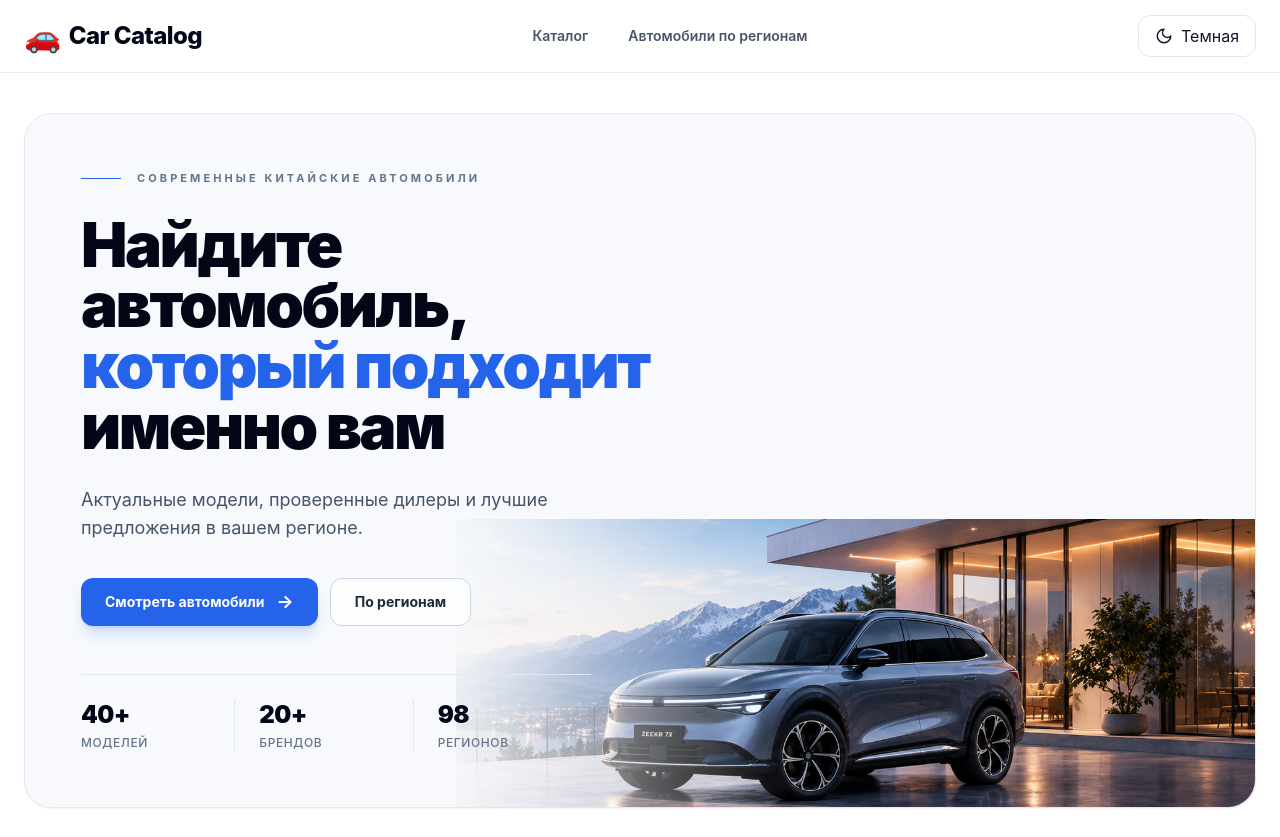
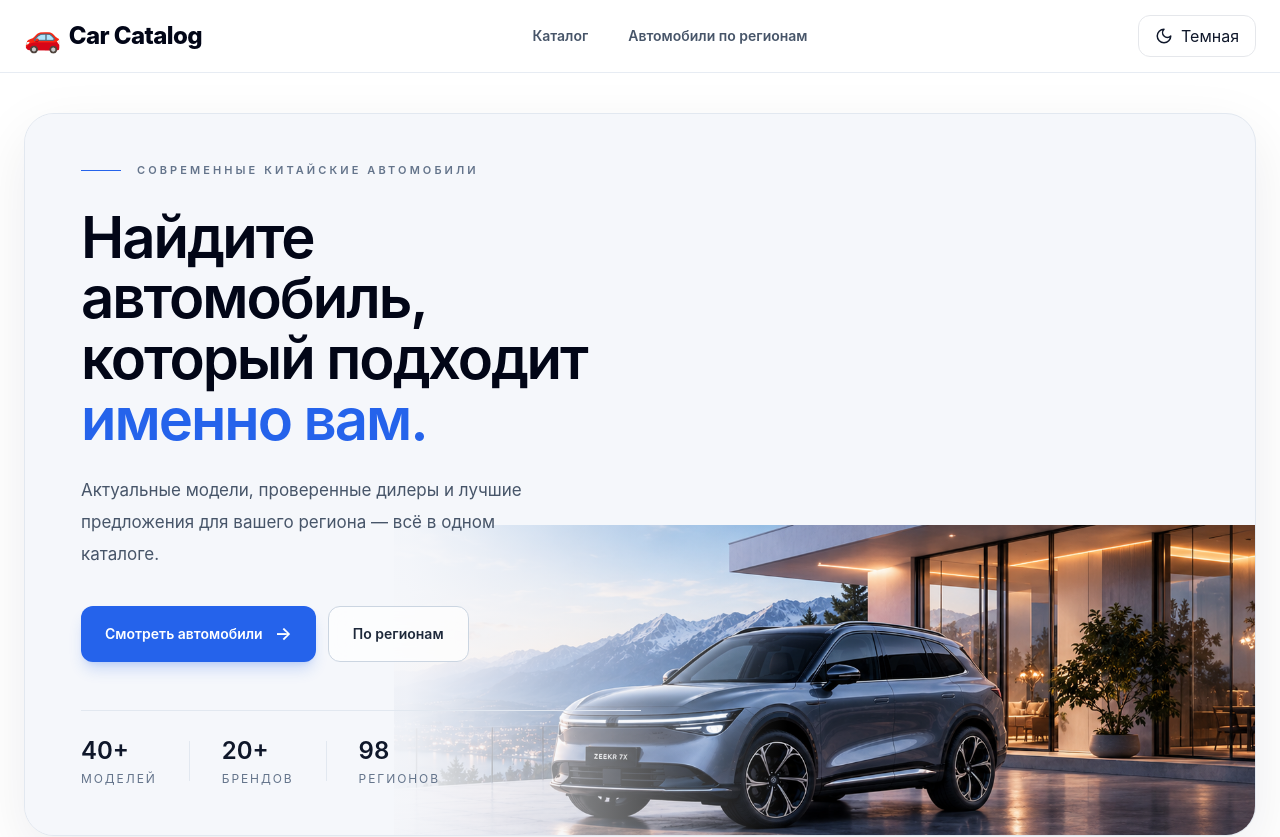
Before and after one commit to nevalyashka94/car-catalog, a React (Vite) app: page /#/ in a window 1280 px wide. Shown: the top 837 px of the page. Built offline with nearby package versions, Linux system fonts and the light colour scheme; no server answers; the database is empty.

Commit message:
Update Home.tsx

```diff
--- a/src/pages/Home.tsx
+++ b/src/pages/Home.tsx
@@ -6,447 +6,293 @@ export default function Home() {
   return (
     <ThemeProvider>
       <Layout>
-        <div className="space-y-12">
-
+        <main className="space-y-14">
           {/* HERO */}
           <section
             className="
               relative
-              min-h-[600px]
+              min-h-[540px]
               overflow-hidden
-              rounded-[28px]
+              rounded-[30px]
               border
               border-slate-200
-              bg-[#f7f9fc]
-              shadow-sm
+              bg-[#f5f7fb]
+              shadow-[0_20px_60px_rgba(15,23,42,0.08)]
               dark:border-slate-800
-              dark:bg-[#07101f]
+              dark:bg-[#06101d]
             "
           >
+            {/* ================= LIGHT SCENE ================= */}
 
-            {/* ========================================= */}
-            {/* СЦЕНА — СВЕТЛАЯ ТЕМА */}
-            {/* ========================================= */}
+            <img
+              src="/car-catalog/images/hero-scene-light.png"
+              alt=""
+              aria-hidden="true"
+              className="
+                pointer-events-none
+                absolute
+                right-0
+                bottom-0
+                hidden
+                w-[70%]
+                h-auto
+                lg:block
+                dark:hidden
+              "
+            />
+
+            {/* ================= DARK SCENE ================= */}
+
+            <img
+              src="/car-catalog/images/hero-scene-dark.png"
+              alt=""
+              aria-hidden="true"
+              className="
+                pointer-events-none
+                absolute
+                right-0
+                bottom-0
+                hidden
+                w-[70%]
+                h-auto
+                dark:block
+              "
+            />
+
+            {/* ================= LEFT GRADIENT ================= */}
 
             <div
               className="
                 pointer-events-none
                 absolute
                 inset-y-0
-                right-0
-                z-0
-                hidden
-                w-[65%]
-                lg:block
-                dark:hidden
-              "
-            >
-              <img
-                src="/car-catalog/images/hero-scene-light.png"
-                alt=""
-                aria-hidden="true"
-                className="
-                  absolute
-                  bottom-0
-                  right-0
-                  h-auto
-                  w-full
-                  max-w-none
-                "
-              />
-            </div>
-
-            {/* Плавный переход от текста к сцене */}
-            <div
-              className="
-                pointer-events-none
-                absolute
-                inset-y-0
                 left-0
-                z-[1]
-                hidden
                 w-[62%]
                 bg-gradient-to-r
-                from-[#f7f9fc]
-                via-[#f7f9fc]/95
-                via-55%
+                from-[#f5f7fb]
+                via-[#f5f7fb]/95
+                via-[#f5f7fb]/80
                 to-transparent
-                lg:block
+                dark:from-[#06101d]
+                dark:via-[#06101d]/95
+                dark:via-[#06101d]/80
               "
             />
 
-            {/* ========================================= */}
-            {/* СЦЕНА — ТЁМНАЯ ТЕМА */}
-            {/* ========================================= */}
-
-            <div
-              className="
-                pointer-events-none
-                absolute
-                inset-y-0
-                right-0
-                z-0
-                hidden
-                w-[65%]
-                dark:block
-              "
-            >
-              <img
-                src="/car-catalog/images/hero-scene-dark.png"
-                alt=""
-                aria-hidden="true"
-                className="
-                  absolute
-                  bottom-0
-                  right-0
-                  h-auto
-                  w-full
-                  max-w-none
-                "
-              />
-            </div>
-
-            {/* Плавный переход для dark */}
-            <div
-              className="
-                pointer-events-none
-                absolute
-                inset-y-0
-                left-0
-                z-[1]
-                hidden
-                w-[62%]
-                bg-gradient-to-r
-                from-[#07101f]
-                via-[#07101f]/95
-                via-55%
-                to-transparent
-                dark:block
-              "
-            />
-
-            {/* Дополнительное ночное свечение */}
-            <div
-              className="
-                pointer-events-none
-                absolute
-                right-[18%]
-                top-1/2
-                z-[1]
-                hidden
-                h-[420px]
-                w-[420px]
-                -translate-y-1/2
-                rounded-full
-                bg-blue-500/10
-                blur-[120px]
-                dark:block
-              "
-            />
-
-            {/* ========================================= */}
-            {/* КОНТЕНТ */}
-            {/* ========================================= */}
+            {/* ================= CONTENT ================= */}
 
             <div
               className="
                 relative
                 z-10
                 flex
-                min-h-[600px]
-                items-center
-                px-7
-                py-14
-                sm:px-10
+                min-h-[540px]
+                flex-col
+                justify-center
+                px-8
+                py-12
                 lg:px-14
               "
             >
-              <div className="max-w-[570px]">
+              <div className="max-w-[560px]">
+                {/* eyebrow */}
 
-                {/* Верхняя подпись */}
                 <div
                   className="
+                    mb-7
                     flex
                     items-center
                     gap-4
-                    text-[11px]
-                    font-bold
-                    uppercase
-                    tracking-[0.28em]
-                    text-slate-500
-                    dark:text-slate-400
                   "
                 >
+                  <span className="h-px w-10 bg-blue-600" />
+
                   <span
                     className="
-                      h-px
-                      w-10
-                      bg-blue-600
+                      text-[11px]
+                      font-semibold
+                      uppercase
+                      tracking-[0.28em]
+                      text-slate-500
+                      dark:text-slate-400
                     "
-                  />
-
-                  Современные китайские автомобили
+                  >
+                    Современные китайские автомобили
+                  </span>
                 </div>
 
-                {/* Заголовок */}
+                {/* TITLE */}
+
                 <h1
                   className="
-                    mt-7
-                    text-[44px]
-                    font-black
-                    leading-[0.98]
-                    tracking-[-0.04em]
+                    text-[46px]
+                    font-semibold
+                    leading-[1.05]
+                    tracking-[-0.035em]
                     text-slate-950
-                    sm:text-[54px]
-                    lg:text-[62px]
+                    lg:text-[58px]
                     dark:text-white
                   "
                 >
                   Найдите автомобиль,
-
-                  <span
-                    className="
-                      block
-                      text-blue-600
-                      dark:text-blue-400
-                    "
-                  >
+                  <span className="block">
                     который подходит
                   </span>
-
-                  <span className="block">
-                    именно вам
+                  <span className="block text-blue-600 dark:text-blue-400">
+                    именно вам.
                   </span>
                 </h1>
 
-                {/* Описание */}
+                {/* DESCRIPTION */}
+
                 <p
                   className="
-                    mt-7
-                    max-w-[500px]
-                    text-base
-                    leading-7
+                    mt-6
+                    max-w-[470px]
+                    text-[17px]
+                    leading-8
                     text-slate-600
-                    sm:text-lg
                     dark:text-slate-400
                   "
                 >
-                  Актуальные модели, проверенные дилеры
-                  и лучшие предложения в вашем регионе.
+                  Актуальные модели, проверенные дилеры и лучшие предложения
+                  для вашего региона — всё в одном каталоге.
                 </p>
 
-                {/* Кнопки */}
-                <div
-                  className="
-                    mt-9
-                    flex
-                    flex-wrap
-                    gap-3
-                  "
-                >
+                {/* BUTTONS */}
+
+                <div className="mt-9 flex gap-3">
                   <a
                     href="#/"
                     className="
                       inline-flex
-                      h-12
                       items-center
                       gap-3
                       rounded-xl
                       bg-blue-600
                       px-6
+                      py-3.5
                       text-sm
-                      font-bold
+                      font-semibold
                       text-white
                       shadow-lg
                       shadow-blue-600/20
-                      transition-all
-                      duration-200
+                      transition
                       hover:-translate-y-0.5
                       hover:bg-blue-700
                     "
                   >
                     Смотреть автомобили
-                    <span className="text-lg">
-                      →
-                    </span>
+                    <span className="text-lg">→</span>
                   </a>
 
                   <a
                     href="#/regions"
                     className="
                       inline-flex
-                      h-12
                       items-center
-                      gap-3
                       rounded-xl
                       border
                       border-slate-300
                       bg-white/70
                       px-6
+                      py-3.5
                       text-sm
-                      font-bold
+                      font-semibold
                       text-slate-800
-                      backdrop-blur-sm
-                      transition-all
-                      duration-200
+                      backdrop-blur-md
+                      transition
                       hover:-translate-y-0.5
                       hover:border-slate-400
+                      hover:bg-white
                       dark:border-slate-700
                       dark:bg-slate-900/60
                       dark:text-white
-                      dark:hover:border-slate-500
+                      dark:hover:border-slate-600
+                      dark:hover:bg-slate-800
                     "
                   >
                     По регионам
                   </a>
                 </div>
 
-                {/* Статистика */}
+                {/* BOTTOM INFO */}
+
                 <div
                   className="
                     mt-12
                     flex
-                    max-w-[510px]
+                    items-center
+                    gap-8
                     border-t
                     border-slate-200
                     pt-6
+                    text-sm
                     dark:border-slate-800
                   "
                 >
-                  <div
-                    className="
-                      flex-1
-                      border-r
-                      border-slate-200
-                      dark:border-slate-800
-                    "
-                  >
-                    <div
-                      className="
-                        text-2xl
-                        font-black
-                        tracking-tight
-                        text-slate-950
-                        dark:text-white
-                      "
-                    >
+                  <div>
+                    <div className="text-2xl font-semibold text-slate-900 dark:text-white">
                       40+
                     </div>
 
-                    <div
-                      className="
-                        mt-1
-                        text-xs
-                        font-medium
-                        uppercase
-                        tracking-wider
-                        text-slate-500
-                      "
-                    >
+                    <div className="mt-1 text-xs uppercase tracking-[0.16em] text-slate-500">
                       моделей
                     </div>
                   </div>
 
-                  <div
-                    className="
-                      flex-1
-                      border-r
-                      border-slate-200
-                      pl-6
-                      dark:border-slate-800
-                    "
-                  >
-                    <div
-                      className="
-                        text-2xl
-                        font-black
-                        tracking-tight
-                        text-slate-950
-                        dark:text-white
-                      "
-                    >
+                  <div className="h-10 w-px bg-slate-200 dark:bg-slate-800" />
+
+                  <div>
+                    <div className="text-2xl font-semibold text-slate-900 dark:text-white">
                       20+
                     </div>
 
-                    <div
-                      className="
-                        mt-1
-                        text-xs
-                        font-medium
-                        uppercase
-                        tracking-wider
-                        text-slate-500
-                      "
-                    >
+                    <div className="mt-1 text-xs uppercase tracking-[0.16em] text-slate-500">
                       брендов
                     </div>
                   </div>
 
-                  <div className="flex-1 pl-6">
-                    <div
-                      className="
-                        text-2xl
-                        font-black
-                        tracking-tight
-                        text-slate-950
-                        dark:text-white
-                      "
-                    >
+                  <div className="h-10 w-px bg-slate-200 dark:bg-slate-800" />
+
+                  <div>
+                    <div className="text-2xl font-semibold text-slate-900 dark:text-white">
                       98
                     </div>
 
-                    <div
-                      className="
-                        mt-1
-                        text-xs
-                        font-medium
-                        uppercase
-                        tracking-wider
-                        text-slate-500
-                      "
-                    >
+                    <div className="mt-1 text-xs uppercase tracking-[0.16em] text-slate-500">
                       регионов
                     </div>
                   </div>
                 </div>
-
               </div>
             </div>
           </section>
 
-          {/* КАТАЛОГ */}
+          {/* CATALOG */}
+
           <section>
-            <div className="mb-6">
-
+            <div className="mb-7">
               <h2
                 className="
-                  text-2xl
-                  font-extrabold
-                  tracking-tight
+                  text-3xl
+                  font-semibold
+                  tracking-[-0.02em]
                   text-slate-950
-                  sm:text-3xl
                   dark:text-white
                 "
               >
                 Каталог автомобилей
               </h2>
 
-              <p
-                className="
-                  mt-2
-                  text-slate-500
-                  dark:text-slate-400
-                "
-              >
-                Выберите модель и узнайте подробности
+              <p className="mt-2 text-slate-500 dark:text-slate-400">
+                Выберите автомобиль и узнайте подробную информацию о модели.
               </p>
-
             </div>
 
             <Catalog />
           </section>
-
-        </div>
+        </main>
       </Layout>
     </ThemeProvider>
   );
```
